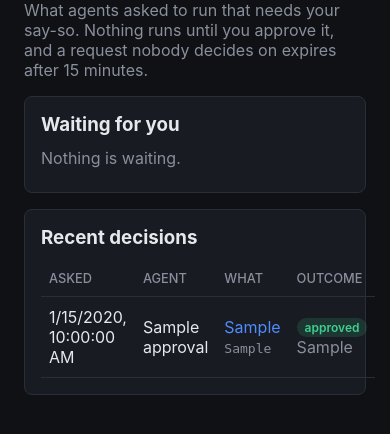
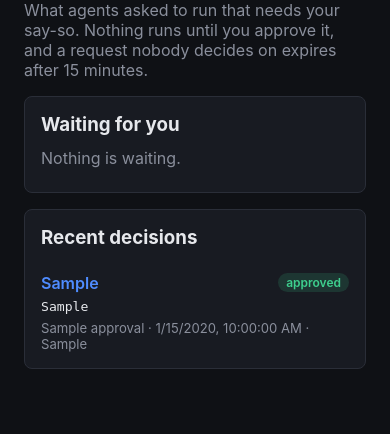
Before and after one commit to ccmpbll/ulmo, a FastAPI app: page /approvals in a window 390 px wide. Shown: the part 279-713 px from the top of the page. Run offline with FastAPI, Linux system fonts and the light colour scheme; the visitor is signed in with stand-in values (Sample User, id 1); tables that the repository leaves empty hold one stand-in row (values such as "Sample post"); parts of the project's set-up code (start-up, migrations or seed data) failed here and were passed over.

Commit message:
Approvals page: a list that fits a phone instead of a table
Recent decisions were a four-column table that ran off the right edge on a
phone. Pending and recent requests are now stacked rows: title and status,
the command line (wraps anywhere), then who, where and when. Pending ones
drop the box-in-a-box and keep the Approve and Deny buttons.

```diff
--- a/app/static/style.css
+++ b/app/static/style.css
@@ -244,3 +244,12 @@ td details summary { cursor: pointer; color: var(--text); }
 td details[open] summary { margin-bottom: 4px; }
 pre.diff { background: #11141a; border: 1px solid var(--border); border-radius: 8px; padding: 12px; overflow-x: auto; font-size: 0.82rem; line-height: 1.5; }
 textarea.code { font-family: ui-monospace, SFMono-Regular, Menlo, monospace; font-size: 0.88rem; line-height: 1.5; resize: vertical; }
+
+/* Approvals: a list that reads on a phone, where a table runs off the screen */
+.decision { padding: 12px 0; border-bottom: 1px solid var(--border); }
+.decision:last-child { border-bottom: none; padding-bottom: 0; }
+.decision-head { display: flex; align-items: center; justify-content: space-between; gap: 12px; margin-bottom: 6px; font-weight: 600; }
+.decision code { display: block; overflow-wrap: anywhere; font-size: 0.82rem; }
+.decision-meta { margin-top: 6px; font-size: 0.82rem; }
+.panel-head { flex-wrap: wrap; }
+.panel code, .card > p code { overflow-wrap: anywhere; }
--- a/app/templates/approvals.html
+++ b/app/templates/approvals.html
@@ -8,13 +8,11 @@
 <div class="card">
   <div class="section-head"><h3>Waiting for you</h3></div>
   {% for a in pending %}
-  <div class="panel">
-    <div class="panel-head">
-      <h3><a href="/approvals/{{ a.id }}">{{ a.agent_name }} wants to run {{ a.target }}</a></h3>
-      <span class="muted">expires {{ a.expires_at | local_time }}</span>
-    </div>
-    <p><code>{{ a.line }}</code>{% if a.kind == "command" %} on <strong>{{ a.host }}</strong>{% endif %}</p>
-    <div class="actions">
+  <div class="decision">
+    <div class="decision-head"><a href="/approvals/{{ a.id }}">{{ a.agent_name }} wants to run {{ a.target }}</a></div>
+    <code>{{ a.line }}</code>
+    <div class="muted decision-meta">{% if a.kind == "command" %}on {{ a.host }} · {% endif %}expires {{ a.expires_at | local_time }}</div>
+    <div class="actions form-actions">
       <form method="post" action="/approvals/{{ a.id }}/approve"><button type="submit">Approve</button></form>
       <form method="post" action="/approvals/{{ a.id }}/deny"><button type="submit" class="danger">Deny</button></form>
     </div>
@@ -26,20 +24,17 @@
 
 <div class="card">
   <div class="section-head"><h3>Recent decisions</h3></div>
-  <table>
-    <thead><tr><th>Asked</th><th>Agent</th><th>What</th><th>Outcome</th></tr></thead>
-    <tbody>
-      {% for a in recent %}
-      <tr>
-        <td>{{ a.created_at | local_time }}</td>
-        <td>{{ a.agent_name }}</td>
-        <td><a href="/approvals/{{ a.id }}">{{ a.target }}</a><br /><code class="muted">{{ a.line }}</code>{% if a.kind == "command" %} <span class="muted">on {{ a.host }}</span>{% endif %}</td>
-        <td><span class="badge {{ a.badge }}">{{ a.status }}</span>{% if a.decided_by %}<br /><span class="muted">{{ a.decided_by }}</span>{% endif %}</td>
-      </tr>
-      {% else %}
-      <tr><td colspan="4" class="muted">No decisions yet.</td></tr>
-      {% endfor %}
-    </tbody>
-  </table>
+  {% for a in recent %}
+  <div class="decision">
+    <div class="decision-head">
+      <a href="/approvals/{{ a.id }}">{{ a.target }}</a>
+      <span class="badge {{ a.badge }}">{{ a.status }}</span>
+    </div>
+    <code>{{ a.line }}</code>
+    <div class="muted decision-meta">{{ a.agent_name }}{% if a.kind == "command" %} on {{ a.host }}{% endif %} · {{ a.created_at | local_time }}{% if a.decided_by %} · {{ a.decided_by }}{% endif %}</div>
+  </div>
+  {% else %}
+  <p class="empty">No decisions yet.</p>
+  {% endfor %}
 </div>
 {% endblock %}
```
